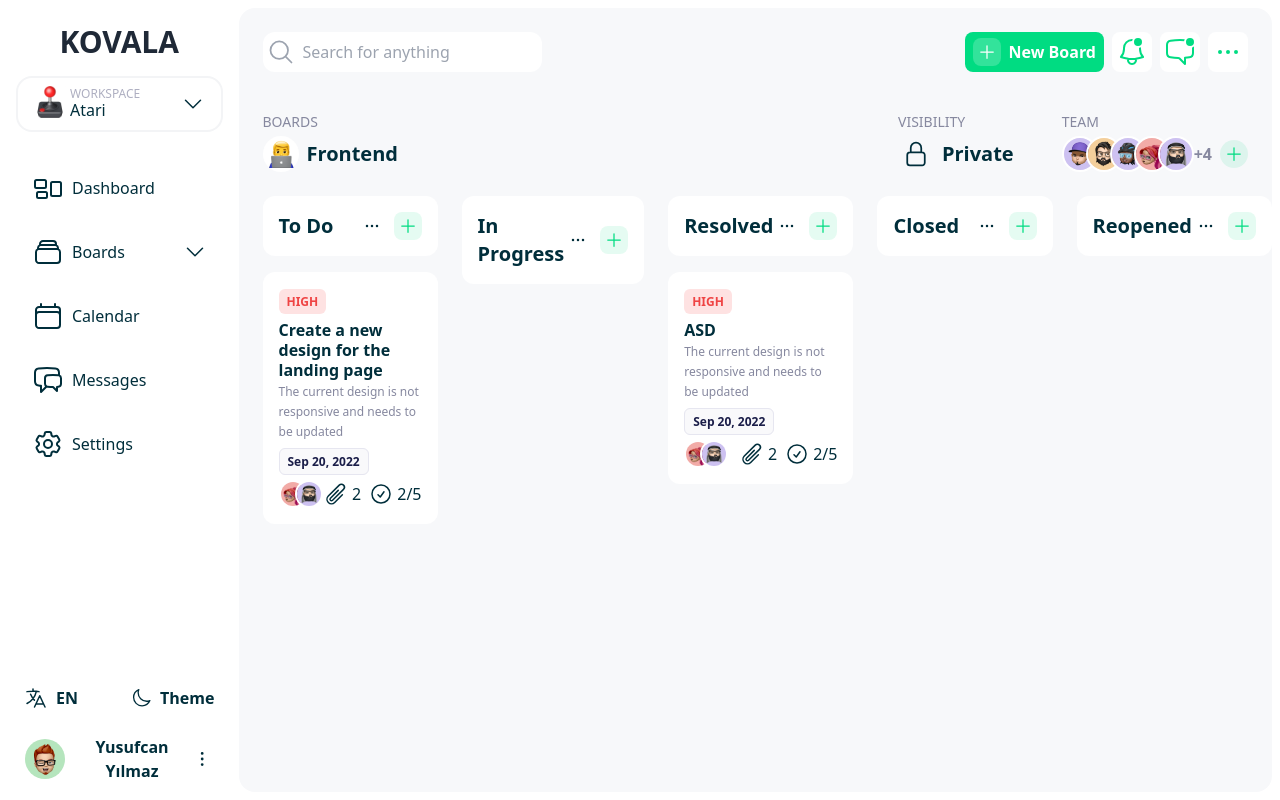
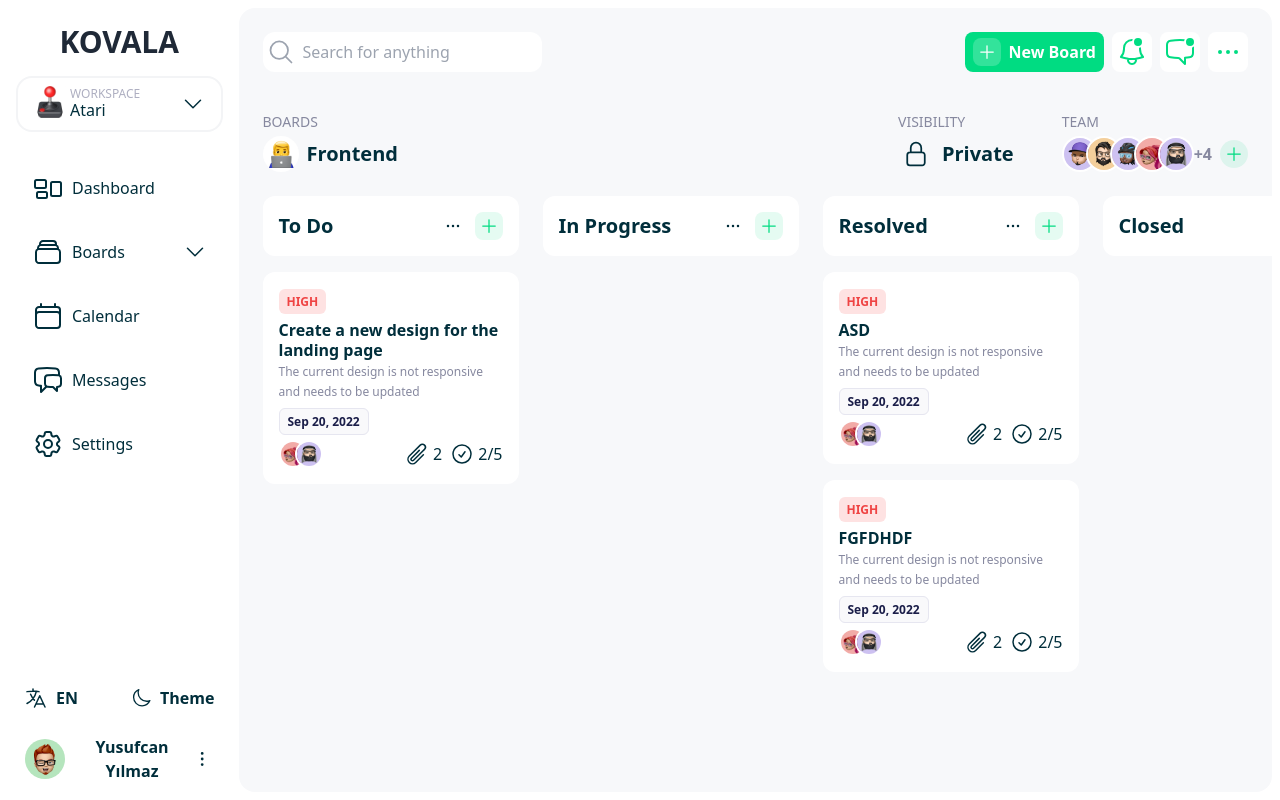
Before and after one commit to YusufcanY/kovala, a Nuxt app: page /boards/1 in a window 1280 px wide. Built offline with nearby package versions, Linux system fonts and the light colour scheme.

Commit message:
feat: board draggable update and horizontal scroll on boards

```diff
--- a/pages/boards/[board].vue
+++ b/pages/boards/[board].vue
@@ -6,32 +6,18 @@
     PlusIcon,
   } from '@heroicons/vue/24/outline'
   import Draggable from 'vuedraggable'
-  import type { Issue } from '@/types/Issues'
+  import { Issue, List } from '@/types/Board'
 
-  const lists = ref([
+  // eslint-disable-next-line @typescript-eslint/no-unused-vars, no-unused-vars
+  type DraggableElement = {
+    element: Issue
+  }
+  const lists = ref<List[]>([
     // 10: To Do, 20: In Progress, 30: Resolved, 40: Closed, 50: Reopened
     {
       id: 10,
       name: 'To Do',
-    },
-    {
-      id: 20,
-      name: 'In Progress',
-    },
-    {
-      id: 30,
-      name: 'Resolved',
-    },
-    {
-      id: 40,
-      name: 'Closed',
-    },
-    {
-      id: 50,
-      name: 'Reopened',
-    },
-  ])
-  const issueList = ref<Issue[]>([
+      issues: [
         {
           id: 1,
           title: 'Create a new design for the landing page',
@@ -62,6 +48,17 @@
           created_at: '2021-07-01',
           updated_at: '2021-07-01',
         },
+      ],
+    },
+    {
+      id: 20,
+      name: 'In Progress',
+      issues: [],
+    },
+    {
+      id: 30,
+      name: 'Resolved',
+      issues: [
         {
           id: 2,
           title: 'ASD',
@@ -92,10 +89,49 @@
           created_at: '2021-07-01',
           updated_at: '2021-07-01',
         },
+        {
+          id: 3,
+          title: 'FGFDHDF',
+          description:
+            'The current design is not responsive and needs to be updated',
+          status: 30,
+          priority: 'HIGH',
+          assignee: 'https://i.pravatar.cc/300?img=1',
+          labels: [
+            // need to display labels on front
+            {
+              id: 1,
+              name: 'Design',
+              color: '#F2C94C',
+            },
+            {
+              id: 2,
+              name: 'Frontend',
+              color: '#2F80ED',
+            },
+          ],
+          task: {
+            total: 5,
+            completed: 2,
+          },
+          attachments: 2,
+          due_date: 'Sep 20, 2022',
+          created_at: '2021-07-01',
+          updated_at: '2021-07-01',
+        },
+      ],
+    },
+    {
+      id: 40,
+      name: 'Closed',
+      issues: [],
+    },
+    {
+      id: 50,
+      name: 'Reopened',
+      issues: [],
+    },
   ])
-  const getListFilteredByStatus = (status: number) => {
-    return issueList.value.filter((issue) => issue.status === status)
-  }
 </script>
 <template>
   <div>
@@ -103,13 +139,15 @@
       <BoardHeader />
       <BoardInfoSubheader />
     </div>
-    <div class="flex overflow-scroll hide-scrollbar">
+    <div class="flex space-x-6 overflow-scroll px-6 hide-scrollbar">
       <div
         v-for="(item, index) in lists"
         :key="index"
-        class="ml-6 w-64 space-y-4"
+        class="flex w-64 flex-[0_0_auto] flex-col space-y-4"
       >
-        <div class="flex items-center justify-between rounded-xl bg-white p-4">
+        <div
+          class="flex items-center justify-between whitespace-nowrap rounded-xl bg-white p-4"
+        >
           <span class="text-xl font-bold">{{ item.name }}</span>
           <div class="flex items-center space-x-2">
             <button
@@ -123,11 +161,12 @@
           </div>
         </div>
         <Draggable
+          class="h-full space-y-4"
           group="issues"
           item-key="id"
-          :list="getListFilteredByStatus(item.id)"
+          :list="item.issues"
         >
-          <template #item="{ element }: { element: Issue }">
+          <template #item="{ element }: DraggableElement">
             <button class="space-y-2 rounded-xl bg-white p-4 text-left">
               <div>
                 <span
```
Also changed, not shown: types/Board.d.ts (renamed from types/Issues.d.ts, +6 -1 lines). Lines whose indentation alone changed are shown as unchanged.
